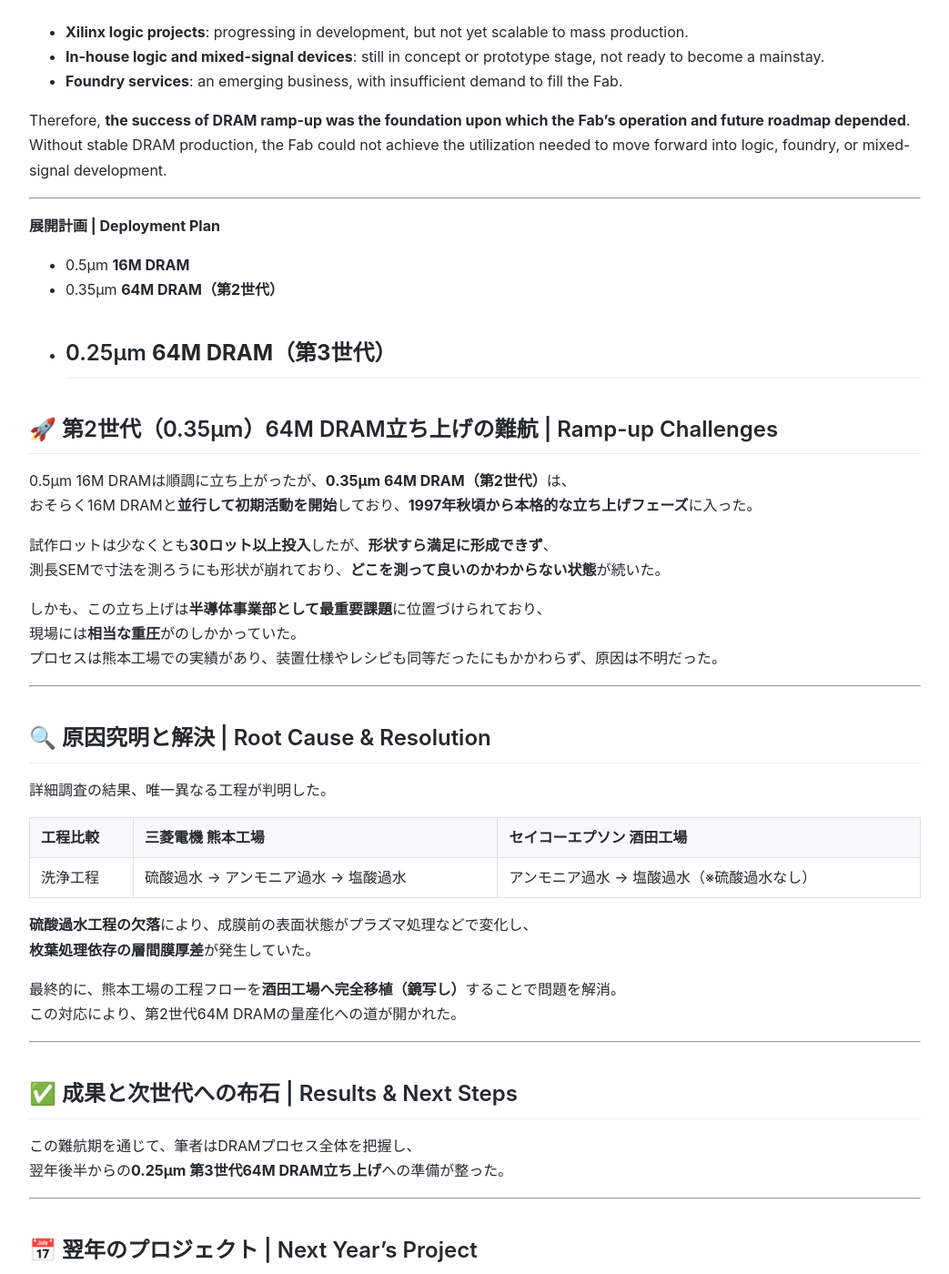
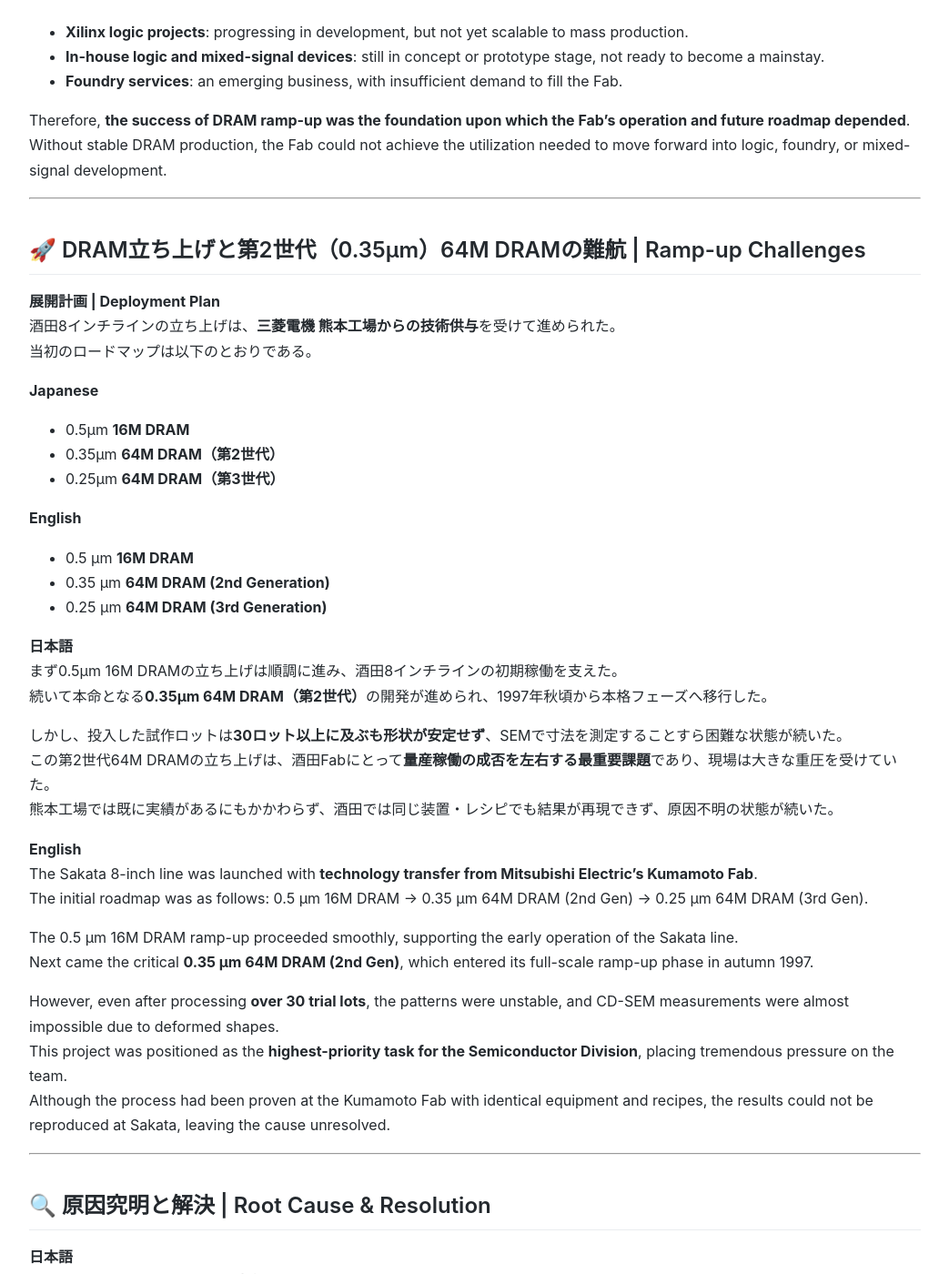
Before and after one commit to Samizo-AITL/Edusemi-Plus, a Jekyll site: the page built from archive/in1997/Epson_Sakata_8inch_Line.md, in a window 1280 px wide and 1400 px high, scrolled down 2957 px. Shown: the whole window at 91% size, without its empty margins (118-1161 px from the left). Built offline with Jekyll 4.4.1, drawn with Linux system fonts in a browser that asks for light colours; some of the changed text lies outside the part shown.

Commit message:
Update Epson_Sakata_8inch_Line.md

```diff
--- a/archive/in1997/Epson_Sakata_8inch_Line.md
+++ b/archive/in1997/Epson_Sakata_8inch_Line.md
@@ -103,39 +103,71 @@
 
 ---
 
+## 🚀 DRAM立ち上げと第2世代（0.35μm）64M DRAMの難航 | Ramp-up Challenges
+
 **展開計画 | Deployment Plan**
+酒田8インチラインの立ち上げは、**三菱電機 熊本工場からの技術供与**を受けて進められた。
+当初のロードマップは以下のとおりである。
+
+**Japanese**
 - 0.5µm **16M DRAM**
 - 0.35µm **64M DRAM（第2世代）**
 - 0.25µm **64M DRAM（第3世代）**
----
 
-## 🚀 第2世代（0.35μm）64M DRAM立ち上げの難航 | Ramp-up Challenges
+**English**
+- 0.5 µm **16M DRAM**
+- 0.35 µm **64M DRAM (2nd Generation)**
+- 0.25 µm **64M DRAM (3rd Generation)**
 
-0.5μm 16M DRAMは順調に立ち上がったが、**0.35μm 64M DRAM（第2世代）**は、
-おそらく16M DRAMと**並行して初期活動を開始**しており、**1997年秋頃から本格的な立ち上げフェーズ**に入った。
+**日本語**
+まず0.5µm 16M DRAMの立ち上げは順調に進み、酒田8インチラインの初期稼働を支えた。
+続いて本命となる**0.35µm 64M DRAM（第2世代）**の開発が進められ、1997年秋頃から本格フェーズへ移行した。
 
-試作ロットは少なくとも**30ロット以上投入**したが、**形状すら満足に形成できず**、
-測長SEMで寸法を測ろうにも形状が崩れており、**どこを測って良いのかわからない状態**が続いた。
+しかし、投入した試作ロットは**30ロット以上に及ぶも形状が安定せず**、SEMで寸法を測定することすら困難な状態が続いた。
+この第2世代64M DRAMの立ち上げは、酒田Fabにとって**量産稼働の成否を左右する最重要課題**であり、現場は大きな重圧を受けていた。
+熊本工場では既に実績があるにもかかわらず、酒田では同じ装置・レシピでも結果が再現できず、原因不明の状態が続いた。
 
-しかも、この立ち上げは**半導体事業部として最重要課題**に位置づけられており、
-現場には**相当な重圧**がのしかかっていた。
-プロセスは熊本工場での実績があり、装置仕様やレシピも同等だったにもかかわらず、原因は不明だった。
+**English**
+The Sakata 8-inch line was launched with **technology transfer from Mitsubishi Electric’s Kumamoto Fab**.
+The initial roadmap was as follows: 0.5 µm 16M DRAM → 0.35 µm 64M DRAM (2nd Gen) → 0.25 µm 64M DRAM (3rd Gen).
+
+The 0.5 µm 16M DRAM ramp-up proceeded smoothly, supporting the early operation of the Sakata line.
+Next came the critical **0.35 µm 64M DRAM (2nd Gen)**, which entered its full-scale ramp-up phase in autumn 1997.
+
+However, even after processing **over 30 trial lots**, the patterns were unstable, and CD-SEM measurements were almost impossible due to deformed shapes.
+This project was positioned as the **highest-priority task for the Semiconductor Division**, placing tremendous pressure on the team.
+Although the process had been proven at the Kumamoto Fab with identical equipment and recipes, the results could not be reproduced at Sakata, leaving the cause unresolved.
 
 ---
 
 ## 🔍 原因究明と解決 | Root Cause & Resolution
 
-詳細調査の結果、唯一異なる工程が判明した。
+**日本語**
+詳細調査の結果、唯一の違いが**洗浄工程フロー**にあることが判明した。
 
 | 工程比較 | 三菱電機 熊本工場 | セイコーエプソン 酒田工場 |
 |----------|------------------|---------------------------|
 | 洗浄工程 | 硫酸過水 → アンモニア過水 → 塩酸過水 | アンモニア過水 → 塩酸過水（※硫酸過水なし） |
 
-**硫酸過水工程の欠落**により、成膜前の表面状態がプラズマ処理などで変化し、
-**枚葉処理依存の層間膜厚差**が発生していた。
+酒田では**硫酸過水工程が省略**されており、その結果、成膜前の表面状態が変化し、
+プラズマ処理との相互作用で**層間膜厚のばらつき**が発生していた。
 
-最終的に、熊本工場の工程フローを**酒田工場へ完全移植（鏡写し）**することで問題を解消。
-この対応により、第2世代64M DRAMの量産化への道が開かれた。
+最終的に、熊本工場のプロセスを**酒田へ完全移植（鏡写し）**する対応が取られた。
+これにより問題は解消し、ようやく第2世代64M DRAMの量産化に成功。
+その後の**0.25µm世代（第3世代）64M DRAM**や、並行して進められていた先端ロジック技術への展開に繋がった。
+
+**English**
+Detailed investigation revealed the sole difference lay in the **cleaning process flow**:
+
+| Process Comparison | Mitsubishi Kumamoto Fab | Seiko Epson Sakata Fab |
+|--------------------|-------------------------|------------------------|
+| Cleaning Process   | H₂SO₄/H₂O₂ → NH₄OH/H₂O₂ → HCl/H₂O₂ | NH₄OH/H₂O₂ → HCl/H₂O₂ (**No H₂SO₄/H₂O₂ step**) |
+
+At Sakata, the omission of the **sulfuric acid/hydrogen peroxide step** altered the wafer surface condition,
+causing **film thickness variation dependent on single-wafer plasma processes**.
+
+Ultimately, the issue was resolved by **fully mirroring the Kumamoto Fab’s process flow at Sakata**.
+This measure enabled successful mass production of the 2nd Gen 64M DRAM and paved the way for the **0.25 µm 3rd Gen DRAM** as well as parallel advanced logic technology projects.
 
 ---
 
```
